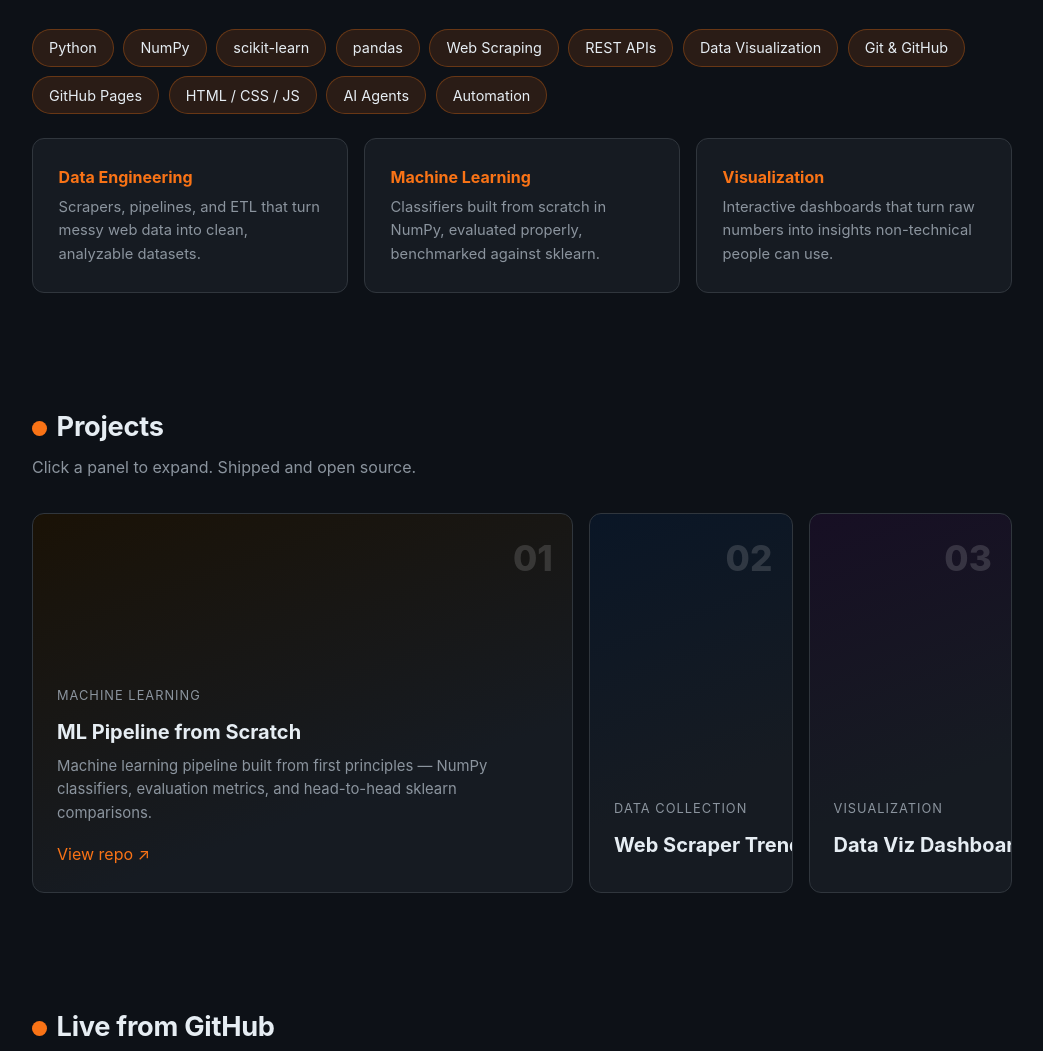
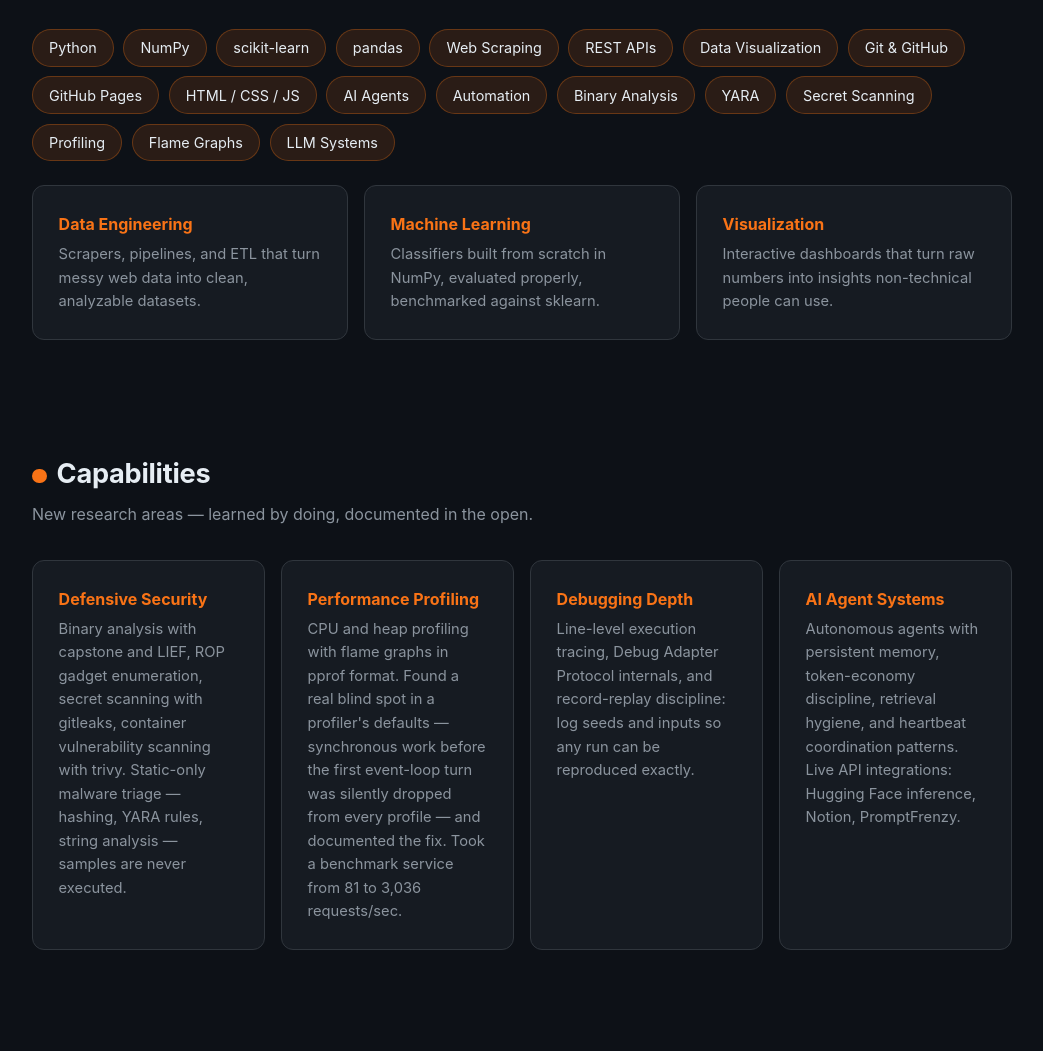
Before and after one commit to ssolidssnake9/personal-portfolio, a plain HTML site: page index.html in a window 1280 px wide. Shown: the part 1111-2162 px from the top of the page, without its empty margins (118-1161 px from the left). Drawn offline with Linux system fonts and the light colour scheme; no server answers.

Commit message:
Add Capabilities section: defensive security, profiling, debugging depth, AI agent systems

```diff
--- a/index.html
+++ b/index.html
@@ -160,6 +160,7 @@
     <div class="links" id="navLinks">
       <a href="#about">About</a>
       <a href="#skills">Skills</a>
+      <a href="#capabilities">Capabilities</a>
       <a href="#projects">Projects</a>
       <a href="#github-live">GitHub</a>
       <a href="#experience">Experience</a>
@@ -203,11 +204,25 @@
       <span class="chip">Data Visualization</span><span class="chip">Git &amp; GitHub</span>
       <span class="chip">GitHub Pages</span><span class="chip">HTML / CSS / JS</span>
       <span class="chip">AI Agents</span><span class="chip">Automation</span>
+      <span class="chip">Binary Analysis</span><span class="chip">YARA</span>
+      <span class="chip">Secret Scanning</span><span class="chip">Profiling</span>
+      <span class="chip">Flame Graphs</span><span class="chip">LLM Systems</span>
     </div>
     <div class="skill-grid">
       <div class="card reveal"><h3>Data Engineering</h3><p>Scrapers, pipelines, and ETL that turn messy web data into clean, analyzable datasets.</p></div>
       <div class="card reveal"><h3>Machine Learning</h3><p>Classifiers built from scratch in NumPy, evaluated properly, benchmarked against sklearn.</p></div>
       <div class="card reveal"><h3>Visualization</h3><p>Interactive dashboards that turn raw numbers into insights non-technical people can use.</p></div>
+    </div>
+  </section>
+
+  <section id="capabilities">
+    <h2>Capabilities</h2>
+    <p class="sub">New research areas — learned by doing, documented in the open.</p>
+    <div class="skill-grid">
+      <div class="card reveal"><h3>Defensive Security</h3><p>Binary analysis with capstone and LIEF, ROP gadget enumeration, secret scanning with gitleaks, container vulnerability scanning with trivy. Static-only malware triage — hashing, YARA rules, string analysis — samples are never executed.</p></div>
+      <div class="card reveal"><h3>Performance Profiling</h3><p>CPU and heap profiling with flame graphs in pprof format. Found a real blind spot in a profiler's defaults — synchronous work before the first event-loop turn was silently dropped from every profile — and documented the fix. Took a benchmark service from 81 to 3,036 requests/sec.</p></div>
+      <div class="card reveal"><h3>Debugging Depth</h3><p>Line-level execution tracing, Debug Adapter Protocol internals, and record-replay discipline: log seeds and inputs so any run can be reproduced exactly.</p></div>
+      <div class="card reveal"><h3>AI Agent Systems</h3><p>Autonomous agents with persistent memory, token-economy discipline, retrieval hygiene, and heartbeat coordination patterns. Live API integrations: Hugging Face inference, Notion, PromptFrenzy.</p></div>
     </div>
   </section>
 
@@ -259,6 +274,11 @@
     <div class="timeline reveal">
       <div class="tl-item">
         <div class="date">Sep 2026</div>
+        <h3>Security &amp; performance research</h3>
+        <p>Built a defensive security toolkit — binary analysis, secret and container scanning, YARA-based static triage. Profiled services with flame graphs, caught a profiler blind spot that silently dropped startup work from every profile, and pushed a benchmark service from 81 to 3,036 req/s.</p>
+      </div>
+      <div class="tl-item">
+        <div class="date">Sep 2026</div>
         <h3>Open-source builder</h3>
         <p>Shipped three public Python projects: an ML pipeline from scratch, a web scraper + trend analyzer, and an interactive data visualization dashboard — then a portfolio site on GitHub Pages, upgraded with interactive components.</p>
       </div>
@@ -283,11 +303,13 @@
     </div>
     <div class="card resume reveal">
       <h3 style="margin-top:0">Summary</h3>
-      <p>Python developer focused on data tooling and machine learning. Builds scrapers, pipelines, and dashboards in the open — every project public on GitHub.</p>
+      <p>Python developer focused on data tooling and machine learning. Builds scrapers, pipelines, and dashboards in the open — every project public on GitHub. Recent work spans defensive security tooling and performance profiling.</p>
       <h3>Technical skills</h3>
       <ul>
         <li><strong>Languages:</strong> Python, HTML/CSS/JavaScript</li>
         <li><strong>Data &amp; ML:</strong> NumPy, pandas, scikit-learn, data visualization</li>
+        <li><strong>Security:</strong> binary analysis (capstone, LIEF), YARA, gitleaks, trivy</li>
+        <li><strong>Profiling:</strong> flame graphs, pprof, hotspot analysis</li>
         <li><strong>Tools:</strong> Git &amp; GitHub, GitHub Pages, REST APIs, web scraping</li>
         <li><strong>Other:</strong> AI agent workflows, automation, technical writing</li>
       </ul>
```
